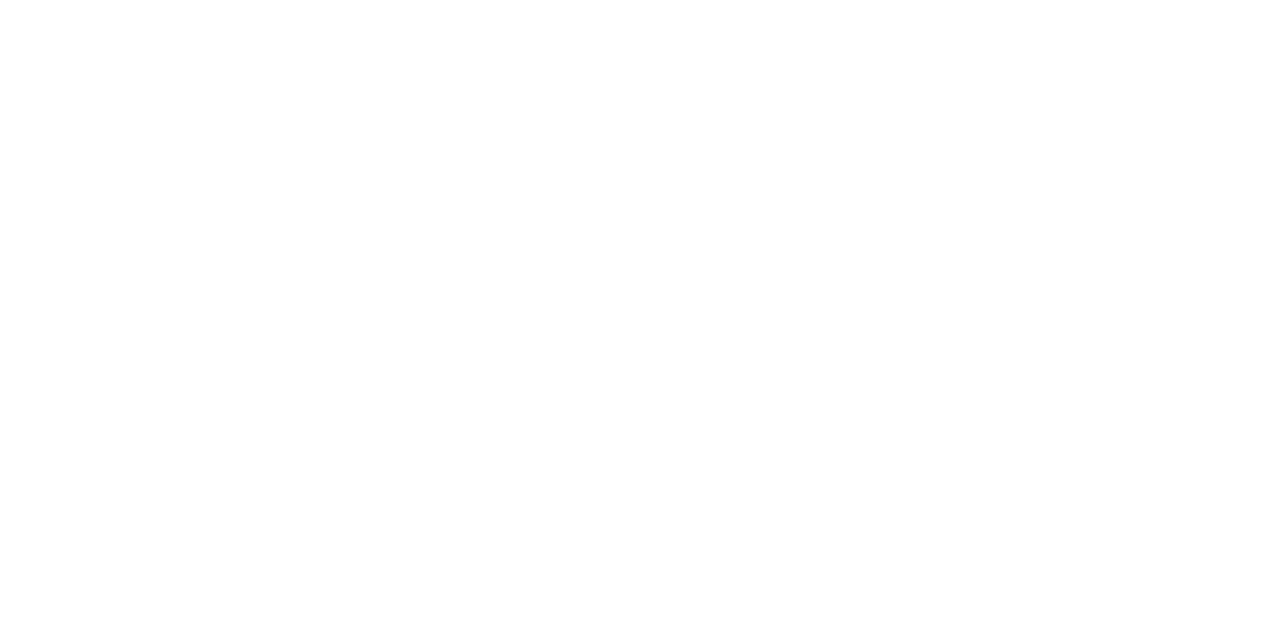
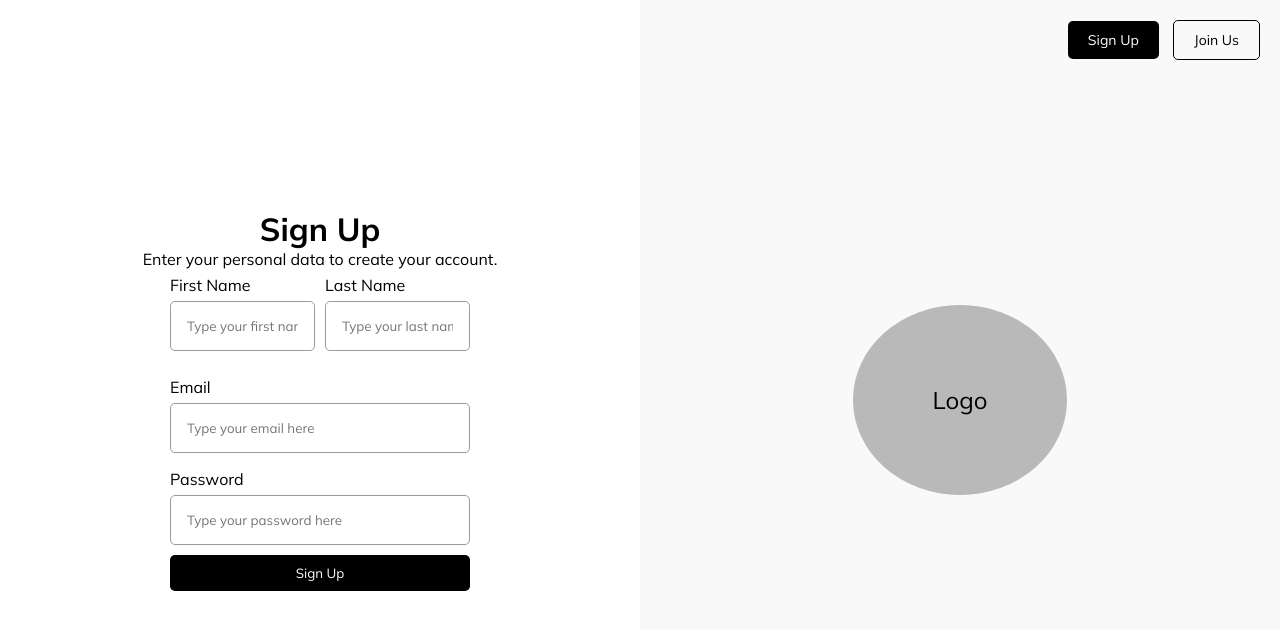
Before and after one commit to Leescifer/IPT-project, a website: page public/auth/register.html in a window 1280 px wide. Drawn offline with Linux system fonts and the light colour scheme.

Commit message:
Register Form Layout

```diff
--- a/public/auth/register.html
+++ b/public/auth/register.html
@@ -1,12 +1,45 @@
 <!DOCTYPE html>
 <html lang="en">
+
 <head>
     <meta charset="UTF-8">
     <meta name="viewport" content="width=device-width, initial-scale=1.0">
     <title>Register</title>
+    <link rel="stylesheet" href="../css/register.css">
 </head>
+
 <body>
-
-
+    <div class="container">
+        <div class="register-section">
+            <h1 class="welcome">Sign Up</h1>
+            <p class="enter-details">Enter your personal data to create your account.</p>
+            <form action="" class="form">
+                <div class="name-section">
+                    <div class="first-name">
+                        <label for="first_name">First Name</label>
+                        <input type="text" placeholder="Type your first name here" id="first_name" name="first_name" required>
+                    </div>
+                    <div class="last-name">
+                        <label for="last_name">Last Name</label>
+                        <input type="text" placeholder="Type your last name here" id="last_name" name="last_name" required>
+                    </div>
+                </div>
+                <div>
+                    <label for="email">Email</label>
+                    <input type="email" placeholder="Type your email here" id="email" name="email" required>
+                    <label for="password">Password</label>
+                    <input type="password" placeholder="Type your password here" id="password" name="password" required>
+                </div>
+                <button type="submit" class="sign-in">Sign Up</button>
+            </form>
+        </div>
+        <div class="banner">
+            <div class="large-logo">Logo</div>
+            <div class="signup-links">
+                <a href="#" class="sign-up">Sign Up</a>
+                <button class="join-us">Join Us</button>
+            </div>
+        </div>
+    </div>
 </body>
 </html>
--- a/public/css/login.css
+++ b/public/css/login.css
@@ -1,13 +1,14 @@
 @import url('https://fonts.googleapis.com/css2?family=Manrope:wght@200..800&family=Mulish:ital,wght@0,200..1000;1,200..1000&display=swap');
 
-*{
+* {
     margin: 0;
     padding: 0;
     box-sizing: border-box;
     font-family: "Mulish", sans-serif;
 }
 
-html, body {
+html,
+body {
     height: 100%;
     display: grid;
     grid-template-rows: 1fr auto;
@@ -31,7 +32,7 @@ html, body {
 
 .welcome {
     margin-bottom: 10px;
-    font-size:  3rem;
+    font-size: 3rem;
     text-wrap: wrap;
 }
 
@@ -47,7 +48,7 @@ html, body {
     line-height: 2;
 }
 
-.label{
+.label {
     font-size: 1rem;
     font-weight: bold;
     margin: 0 1rem 0 1rem;
@@ -61,13 +62,13 @@ input {
     border-radius: 5px;
 }
 
-input::placeholder{
+input::placeholder {
     font-size: 1.1rem;
     color: #aaa;
     font-weight: normal;
 }
 
-input:focus{
+input:focus {
     outline: none;
     border: 1px solid #333;
 }
@@ -97,12 +98,13 @@ input:focus{
 .options a {
     font-size: rem;
     text-decoration: none;
-    color: #007BFF;
+    color: #4648e5;
     transition: color 0.3s ease;
 }
 
 .options a:hover {
-    color: #0056b3;
+    color: #222222;
+    text-decoration: underline;
 }
 
 @media (max-width: 480px) {
@@ -148,14 +150,14 @@ input:focus{
 }
 
 .footer a {
-    color: #4648e5; /* Gold highlight */
+    color: #4648e5;
     text-decoration: none;
     font-weight: bold;
     transition: color 0.3s ease-in-out;
 }
 
 .footer a:hover {
-    color: #ffa500; /* A slightly richer gold on hover */
+    color: #222222;
     text-decoration: underline;
 }
 
@@ -180,7 +182,7 @@ input:focus{
 /* Right Section*/
 .banner {
     flex: 1;
-    background: #ddd;
+    background: #f9f9f9;
     display: flex;
     justify-content: center;
     align-items: center;
@@ -189,7 +191,7 @@ input:focus{
 }
 
 .large-logo {
-    background: #bbb;
+    background: #b9b9b9;
     padding: 80px;
     border-radius: 50%;
     font-size: 24px;
@@ -201,7 +203,8 @@ input:focus{
     right: 20px;
 }
 
-.signup-links a, .signup-links button {
+.signup-links a,
+.signup-links button {
     margin-left: 10px;
     border: none;
     background: none;
@@ -211,7 +214,7 @@ input:focus{
 
 }
 
-.signup-links .sign-up{
+.signup-links .sign-up {
     padding: 10px 20px;
     background: #000000;
     color: #fff;
@@ -219,7 +222,7 @@ input:focus{
     transition: all 0.3s ease;
 }
 
-.signup-links .sign-up:hover{
+.signup-links .sign-up:hover {
     background: transparent;
     color: #000;
     border: 1px solid;
@@ -227,7 +230,7 @@ input:focus{
 }
 
 
-.signup-links .join-us{
+.signup-links .join-us {
     padding: 10px 20px;
     background: transparent;
     color: #000;
@@ -236,7 +239,7 @@ input:focus{
     transition: all 0.3s ease;
 }
 
-.signup-links .join-us:hover{
+.signup-links .join-us:hover {
     background: #000;
     color: #f3f3f3;
     border: 1px solid;
@@ -265,8 +268,7 @@ input:focus{
 };
 
 @media (max-width: 480px) {
-   .banner {
-       display: none;
-   }
-
-}
+    .banner {
+        display: none;
+    }
+};
--- a/public/css/register.css
+++ b/public/css/register.css
@@ -0,0 +1,154 @@
+@import url('https://fonts.googleapis.com/css2?family=Manrope:wght@200..800&family=Mulish:ital,wght@0,200..1000;1,200..1000&display=swap');
+
+* {
+    margin: 0;
+    padding: 0;
+    box-sizing: border-box;
+    font-family: "Mulish", sans-serif;
+}
+
+html, body {
+    height: 100%;
+    display: grid;
+    grid-template-rows: 1fr auto;
+}
+
+.container {
+    display: flex;
+    flex: 1;
+    width: 100%;
+    height: 100vh;
+}
+
+.register-section {
+    flex: 1;
+    display: flex;
+    flex-direction: column;
+    justify-content: center;
+    align-items: center;
+    background: #fff;
+}
+
+.form {
+    width: 100%;
+    max-width: 300px;
+    line-height: 2;
+}
+
+.name-section {
+    display: flex;
+    justify-content: space-between;
+    align-items: center;
+    margin-bottom: 10px;
+    width: 100%;
+    gap: 10px;
+}
+
+.name-section .first-name, .name-section .last-name {
+    width: 50%;
+}
+
+input {
+    width: 100%;
+    padding: 1rem;
+    margin-bottom: 10px;
+    border: 1px solid #9b9b9b;
+    border-radius: 5px;
+}
+
+button.sign-in {
+    width: 100%;
+    padding: 10px;
+    background: #000;
+    color: #fff;
+    border: none;
+    border-radius: 5px;
+    cursor: pointer;
+    transition: all 0.3s ease;
+}
+
+button.sign-in:hover {
+    background: #333;
+}
+
+/* Banner Section */
+.banner {
+    flex: 1;
+    background: #f9f9f9;
+    display: flex;
+    justify-content: center;
+    align-items: center;
+    flex-direction: column;
+    position: relative;
+}
+
+.large-logo {
+    background: #b9b9b9;
+    padding: 80px;
+    border-radius: 50%;
+    font-size: 24px;
+}
+
+.signup-links {
+    position: absolute;
+    top: 20px;
+    right: 20px;
+}
+
+.signup-links a, .signup-links button {
+    margin-left: 10px;
+    border: none;
+    background: none;
+    font-size: 14px;
+    cursor: pointer;
+    text-decoration: none;
+}
+
+.signup-links .sign-up {
+    padding: 10px 20px;
+    background: #000;
+    color: #fff;
+    border-radius: 5px;
+    transition: all 0.3s ease;
+}
+
+.signup-links .sign-up:hover {
+    background: transparent;
+    color: #000;
+    border: 1px solid;
+}
+
+.signup-links .join-us {
+    padding: 10px 20px;
+    background: transparent;
+    color: #000;
+    border: 1px solid;
+    border-radius: 5px;
+    transition: all 0.3s ease;
+}
+
+.signup-links .join-us:hover {
+    background: #000;
+    color: #f3f3f3;
+}
+
+/* Responsive Design */
+@media screen and (max-width: 768px) {
+    .container {
+        flex-direction: column;
+    }
+
+    .register-section {
+        order: 2;
+    }
+
+    .banner {
+        order: 1;
+    }
+}
+
+@media (max-width: 480px) {
+    .banner {
+        display: none;
+    }
+}
```
Also changed, not shown: public/auth/login.html (+5 -5 lines).
